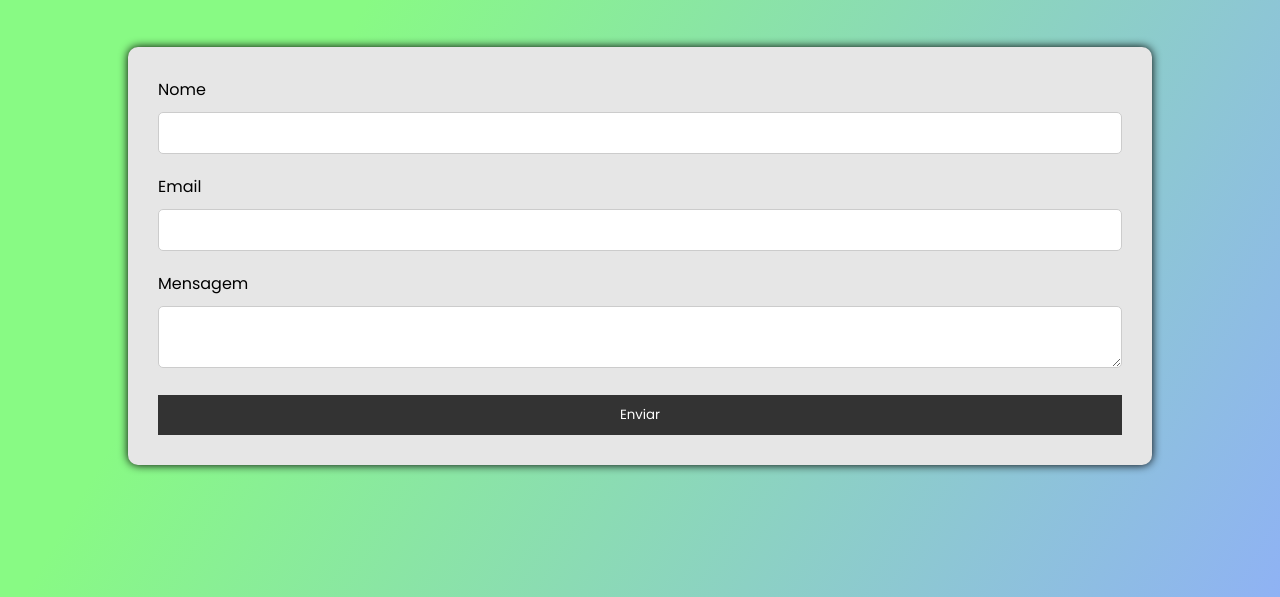
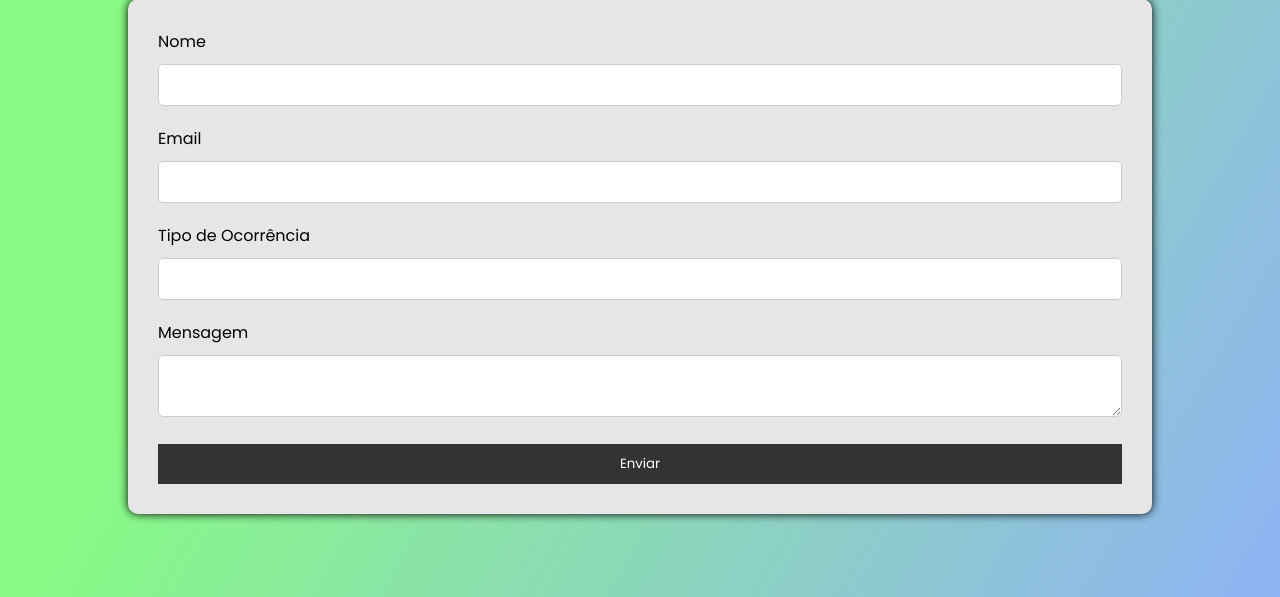
Before and after one commit to LucasBened/gestao-de-pragas-e-doen-as, a website: page PWMB - GPD/contato.html in a window 1280 px wide. Shown: the part 298-895 px from the top of the page. Drawn offline with Linux system fonts and the light colour scheme.

Commit message:
Update contato.html

```diff
--- a/PWMB - GPD/contato.html
+++ b/PWMB - GPD/contato.html
@@ -25,6 +25,8 @@
         <input type="text" id="name" name="name" required />
         <label for="email">Email</label>
         <input type="email" id="email" name="email" required />
+        <label for="ocorrencia">Tipo de Ocorrência</label>
+        <input type="ocorrencia" id="ocorrencia" name="ocorrencia" required />
         <label for="message">Mensagem</label>
         <textarea id="message" name="message" required></textarea>
         <button type="submit">Enviar</button>
```
